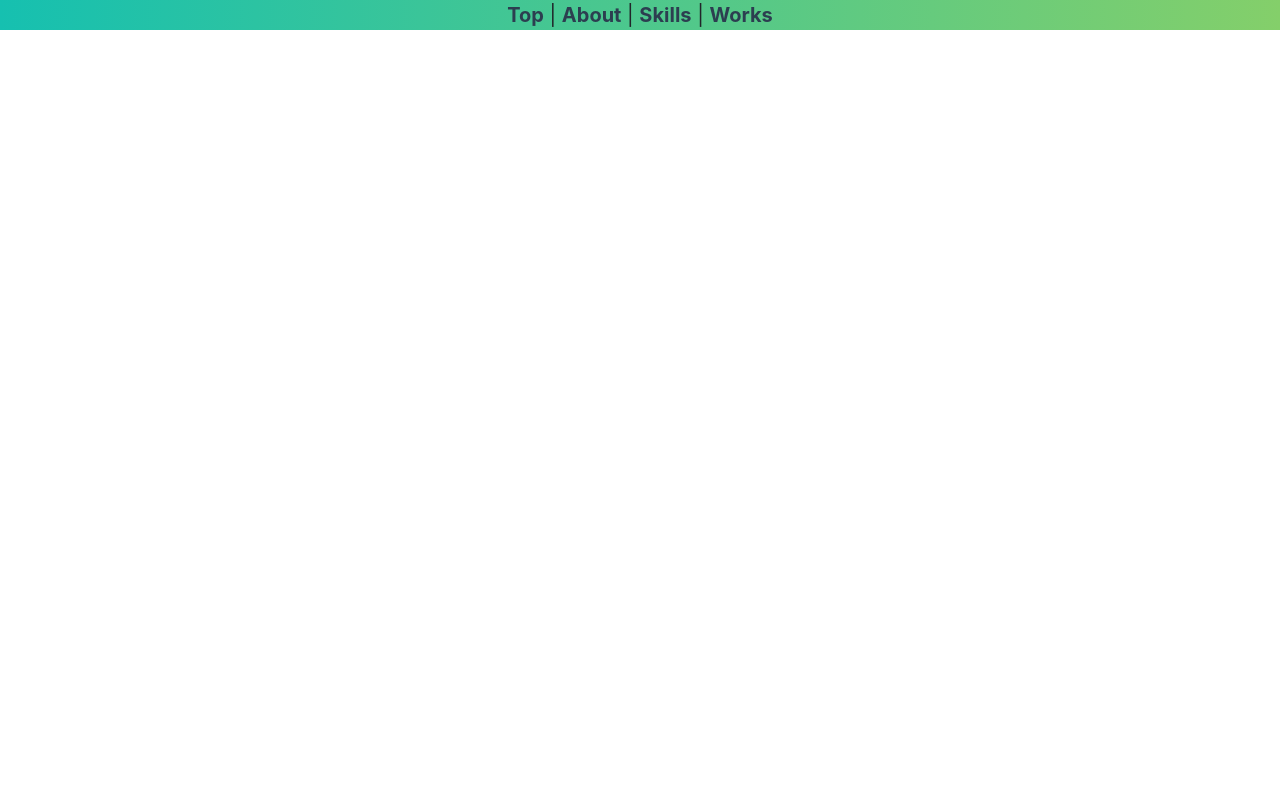
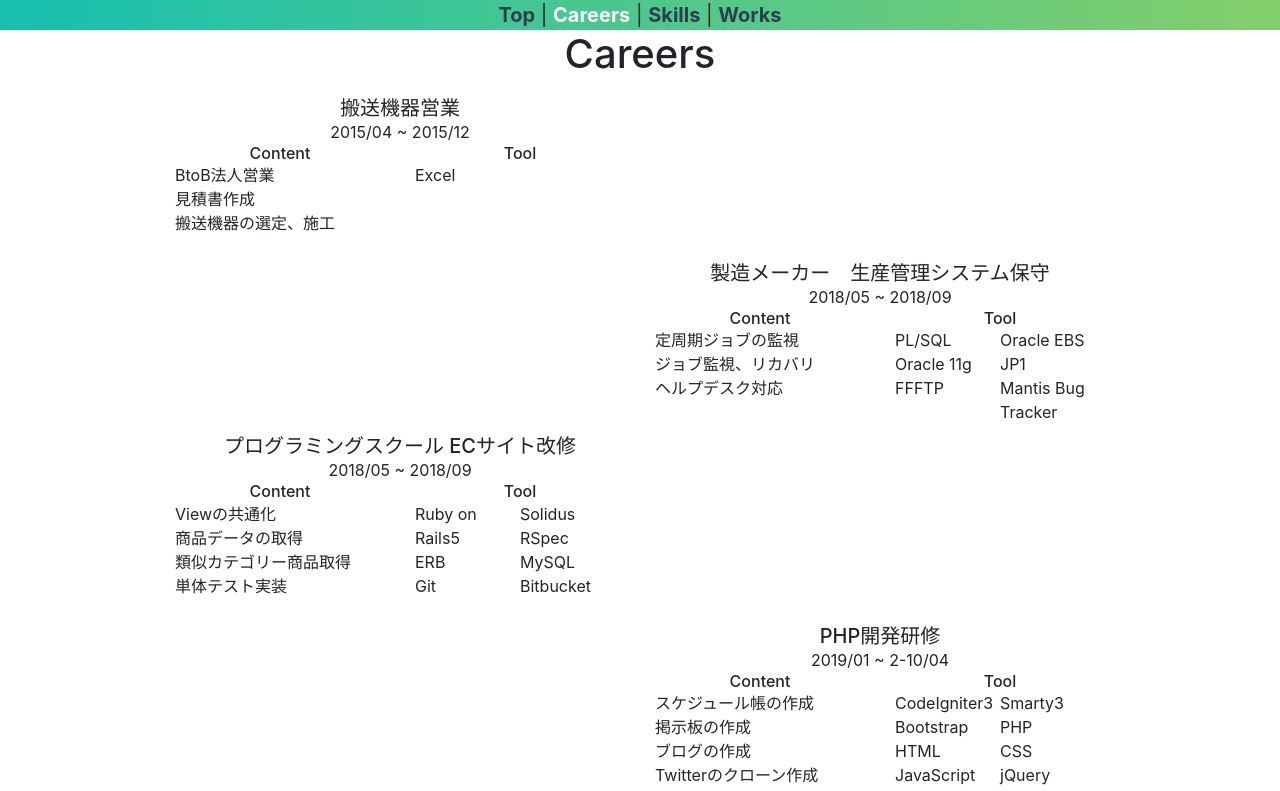
Before and after one commit to urape/portfolio, a Vue app: page /careers in a window 1280 px wide. Shown: the top 791 px of the page. Built offline with nearby package versions, Linux system fonts and the light colour scheme.

Commit message:
add career page

```diff
--- a/src/App.vue
+++ b/src/App.vue
@@ -30,10 +30,15 @@ body {
   color: #2c3e50;
   }
 
-  .box {
-    min-height: 400px;
-    height: auto !important;
-    position: relative;
-  }
+ul{
+  padding: 0;
+  list-style: none outside;
+}
+
+.box {
+  min-height: 400px;
+  height: auto !important;
+  position: relative;
+}
 
 </style>
--- a/src/components/Navbar.vue
+++ b/src/components/Navbar.vue
@@ -2,7 +2,7 @@
     <header>
       <nav id="nav">
         <router-link to="/">Top</router-link> |
-        <router-link to="/about">About</router-link> |
+        <router-link to="/careers">Careers</router-link> |
         <router-link to="/skills">Skills</router-link> |
         <router-link to="/works">Works</router-link>
       </nav>
--- a/src/router/index.js
+++ b/src/router/index.js
@@ -2,7 +2,7 @@ import Vue from 'vue'
 import VueRouter from 'vue-router'
 
 import Top from '@/views/Top.vue'
-import About from '@/views/About.vue'
+import Careers from '@/views/Careers.vue'
 import Skills from '@/views/Skills.vue'
 import Works from '@/views/Works.vue'
 
@@ -15,9 +15,9 @@ const routes = [
     component: Top
   },
   {
-    path: '/about',
-    name: 'about',
-    component: About
+    path: '/careers',
+    name: 'careers',
+    component: Careers
   },
   {
     path: '/skills',
--- a/src/views/About.vue
+++ /dev/null
@@ -1,13 +0,0 @@
-<template>
-  <div class="box">
-    <div class="content">
-          <h1>About</h1>
-    </div>
-  </div>
-</template>
-
-<style scoped>
-  .content {
-    padding-top: 10px;
-  }
-</style>
--- /dev/null
+++ b/src/views/Careers.vue
@@ -0,0 +1,173 @@
+<template>
+  <b-container class="box w-90" fluid>
+    <h1>Careers</h1>
+    <b-row v-for="career in careers" :key="career.id" class="content">
+      <b-col md="1"></b-col>
+      <b-col md="5" cols="12">
+        <div v-if="career.id % 2 !== 0">
+          <h5 class="m-0">{{ career.title }}</h5>
+          <span>{{ career.term }}</span>
+          <b-row>
+            <b-col md="6" cols="12">
+              <ul >
+                <h6 class="m-0">Content</h6>
+                <li class="text-left" v-for="content in career.contents" :key="content.id">
+                  {{ content.item }}
+                </li>
+              </ul>
+            </b-col>
+            <b-col md="6" cols="12">
+              <h6 class="m-0">Tool</h6>
+              <ul>
+                <li class="row-2 text-left" v-for="tool in career.tools" :key="tool.id">
+                  {{ tool.item }}
+                </li>
+              </ul>
+            </b-col>
+          </b-row>
+        </div>
+      </b-col>
+      <b-col md="5" cols="12">
+        <div v-if="career.id % 2 === 0">
+          <h5 class="m-0">{{ career.title }}</h5>
+          <span>{{ career.term }}</span>
+          <b-row>
+            <b-col md="6" cols="12">
+              <ul >
+                <h6 class="m-0">Content</h6>
+                <li class="text-left" v-for="content in career.contents" :key="content.id">
+                  {{ content.item }}
+                </li>
+              </ul>
+            </b-col>
+            <b-col md="6" cols="12">
+              <h6 class="m-0">Tool</h6>
+              <ul>
+                <li class="row-2 text-left" v-for="tool in career.tools" :key="tool.id">
+                  {{ tool.item }}
+                </li>
+              </ul>
+            </b-col>
+          </b-row>
+        </div>
+      </b-col>
+    </b-row>
+  </b-container>
+</template>
+
+<script>
+export default ({
+  data() {
+    return {
+      careers: [
+        {
+          id: 1,
+          title: '搬送機器営業',
+          term: '2015/04 ~ 2015/12',
+          contents: [
+            { item: 'BtoB法人営業'},
+            { item: '見積書作成'},
+            { item: '搬送機器の選定、施工'}
+          ],
+          tools: [
+            {item: 'Excel'}
+          ]
+        },
+        {
+          id: 2,
+          title: '製造メーカー　生産管理システム保守',
+          term: '2018/05 ~ 2018/09',
+          contents: [
+            { item: '定周期ジョブの監視' },
+            { item: 'ジョブ監視、リカバリ' },
+            { item: 'ヘルプデスク対応' }
+          ],
+          tools: [
+            { item: 'PL/SQL' },
+            { item: 'Oracle EBS' },
+            { item: 'Oracle 11g' },
+            { item: 'JP1' },
+            { item: 'FFFTP' },
+            { item: 'Mantis Bug Tracker' }
+          ]
+        },
+        {
+          id: 3,
+          title: 'プログラミングスクール ECサイト改修',
+          term: '2018/05 ~ 2018/09',
+          contents: [
+            { item: 'Viewの共通化' },
+            { item: '商品データの取得' },
+            { item: '類似カテゴリー商品取得' },
+            { item: '単体テスト実装' }
+          ],
+          tools: [
+            { item: 'Ruby on Rails5' },
+            { item: 'Solidus' },
+            { item: 'RSpec' },
+            { item: 'ERB' },
+            { item: 'MySQL' },
+            { item: 'Git' },
+            { item: 'Bitbucket' }
+          ]
+        },
+        {
+          id: 4,
+          title: 'PHP開発研修',
+          term: '2019/01 ~ 2-10/04',
+          contents: [
+            { item: 'スケジュール帳の作成' },
+            { item: '掲示板の作成' },
+            { item: 'ブログの作成' },
+            { item: 'Twitterのクローン作成' }
+          ],
+          tools: [
+            { item: 'CodeIgniter3' },
+            { item: 'Smarty3' },
+            { item: 'Bootstrap' },
+            { item: 'PHP' },
+            { item: 'HTML' },
+            { item: 'CSS' },
+            { item: 'JavaScript' },
+            { item: 'jQuery' },
+            { item: 'MySQL' },
+            { item: 'XAMPP' },
+          ]
+        },
+        {
+          id: 5,
+          title: '物流倉庫システム開発',
+          term: '2019/04 ~ 2019/09',
+          contents: [
+            { item: '在庫管理システム開発' },
+            { item: '請求書システム修正' },
+            { item: 'ヘルプデスク対応' }
+          ],
+          tools: [
+            { item: 'ACCESS VBA' },
+            { item: 'EXCEL VBA' },
+            { item: 'PostgreSQL' }
+          ]
+        }
+      ]
+    }
+  }
+})
+</script>
+
+<style scoped>
+.content {
+  padding-top: 10px;
+}
+
+.w-90 {
+  width: 90%;
+}
+
+.row-2{
+  padding: 0;
+  float: left;
+  width: 50%;
+  list-style: none;
+}
+</style>
--- a/src/views/Skills.vue
+++ b/src/views/Skills.vue
@@ -3,7 +3,7 @@
       <h1>Skills</h1>
       <b-row class="content">
         <b-col md="4" cols="12">
-          <ul id="lang1">
+          <ul>
             <h3>Lang</h3>
             <li v-for="lang in langs" :key="lang.id">{{ lang.name }}</li>
           </ul>
--- a/src/views/Works.vue
+++ b/src/views/Works.vue
@@ -34,11 +34,7 @@ export default {
 }
 </script>
 
-<style>
-ul{
-  padding: 0;
-  list-style: none outside;
-}
+<style scoped>
 
 li{
   padding: 0;
```
